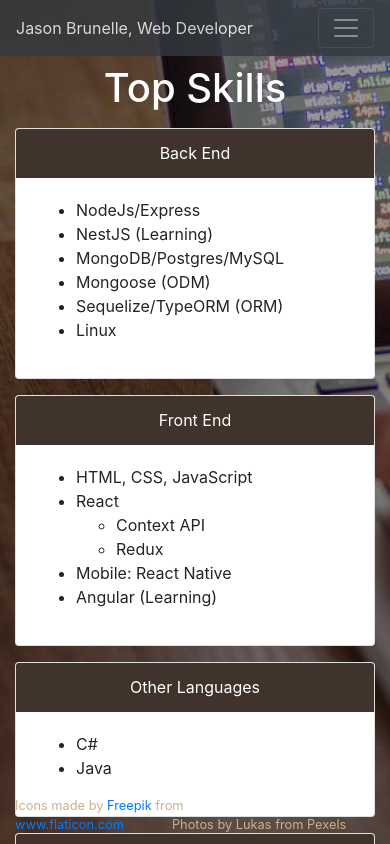
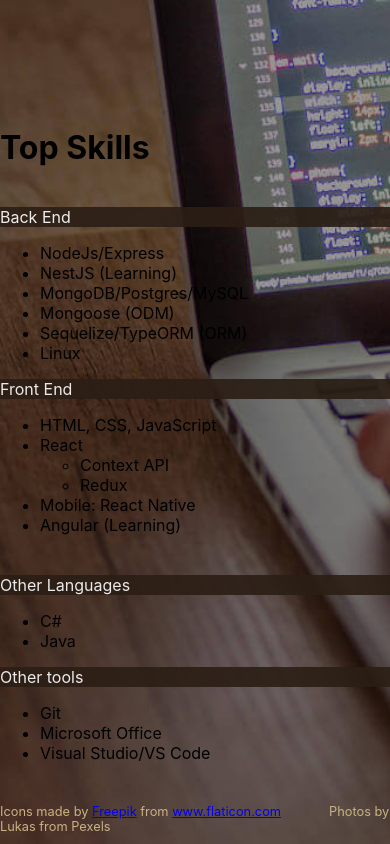
Before and after one commit to jasonmb626/jasonbrunelle.com, a React (Create React App) app: page / in a window 390 px wide. Built offline with nearby package versions, Linux system fonts and the light colour scheme; the HTML template or start-up script is replaced by a standard one.

Commit message:
DON'T use. Replace div w/ semantic elements. Rip out bootstrap.

```diff
--- a/public/index.html
+++ b/public/index.html
@@ -3,12 +3,6 @@
   <head>
     <meta charset="utf-8" />
     <script src="https://kit.fontawesome.com/98464d6cc0.js"></script>
-    <link
-      rel="stylesheet"
-      href="https://stackpath.bootstrapcdn.com/bootstrap/4.3.1/css/bootstrap.min.css"
-      integrity="sha384-ggOyR0iXCbMQv3Xipma34MD+dH/1fQ784/j6cY/iJTQUOhcWr7x9JvoRxT2MZw1T"
-      crossorigin="anonymous"
-    />
     <link rel="shortcut icon" href="%PUBLIC_URL%/favicon.ico" />
     <meta name="viewport" content="width=device-width, initial-scale=1" />
     <meta name="theme-color" content="#000000" />
@@ -45,20 +39,5 @@
       To begin the development, run `npm start` or `yarn start`.
       To create a production bundle, use `npm run build` or `yarn build`.
     -->
-    <script
-      src="https://code.jquery.com/jquery-3.3.1.slim.min.js"
-      integrity="sha384-q8i/X+965DzO0rT7abK41JStQIAqVgRVzpbzo5smXKp4YfRvH+8abtTE1Pi6jizo"
-      crossorigin="anonymous"
-    ></script>
-    <script
-      src="https://cdnjs.cloudflare.com/ajax/libs/popper.js/1.14.7/umd/popper.min.js"
-      integrity="sha384-UO2eT0CpHqdSJQ6hJty5KVphtPhzWj9WO1clHTMGa3JDZwrnQq4sF86dIHNDz0W1"
-      crossorigin="anonymous"
-    ></script>
-    <script
-      src="https://stackpath.bootstrapcdn.com/bootstrap/4.3.1/js/bootstrap.min.js"
-      integrity="sha384-JjSmVgyd0p3pXB1rRibZUAYoIIy6OrQ6VrjIEaFf/nJGzIxFDsf4x0xIM+B07jRM"
-      crossorigin="anonymous"
-    ></script>
   </body>
 </html>
--- a/src/App.css
+++ b/src/App.css
@@ -45,6 +45,7 @@ html {
 
 .navbar {
   opacity: 0.8;
+
 }
 
 .fixed-top-bottom {
@@ -110,6 +111,10 @@ body {
   margin-right: 0;
 }
 
+.col-12 {
+  margin: 40px 0;
+}
+
 @media (min-width: 500px) {
   .show-md {
     display: block;
@@ -139,7 +144,7 @@ body {
 
 @media screen and (max-width: 767px) {
   .header-row {
-    height: 7.5rem;
+    padding: 80px 0 0;
   }
   .content-row {
     height: auto;
--- a/src/Components/About.js
+++ b/src/Components/About.js
@@ -2,7 +2,7 @@ import React from 'react';
 
 const About = () => {
   return (
-    <div className='bg-image about-image'>
+    <main className='bg-image about-image'>
       <div className='container'>
         <div className='jumbotron mx-auto'>
           <h1 className='display-4'>About Me</h1>
@@ -25,7 +25,7 @@ const About = () => {
           </p>
         </div>
       </div>
-    </div>
+    </main>
   );
 };
 
--- a/src/Components/Footer.js
+++ b/src/Components/Footer.js
@@ -3,10 +3,10 @@ import React from 'react';
 
 const Footer = () => {
     return (
-        <div className='container-fluid fixed-top-bottom'>
+        <footer className='container-fluid fixed-top-bottom'>
             <span className="icon-credit">Icons made by <a href="https://www.flaticon.com/authors/freepik" title="Freepik">Freepik</a> from <a href="https://www.flaticon.com/" title="Flaticon">www.flaticon.com</a></span>
             <span>Photos by Lukas from Pexels</span>
-        </div>
+        </footer>
     )
 }
 
--- a/src/Components/Landing.js
+++ b/src/Components/Landing.js
@@ -2,19 +2,19 @@ import React from 'react';
 
 const Landing = () => {
   return (
-    <div className='bg-image landing-image'>
-      <div className='container-fluid full-width h-100'>
-        <div className='row header-row'>
-          <div className='col-12 col-md-8 col-lg-6 mt-auto text-center text-white'>
+    <main class="bg-image landing-image">
+      <div class="container-fluid full-width h-100">
+        <div class="row header-row">
+          <div class="col-12 col-md-8 col-lg-6 mt-auto text-center text-white">
             <h1>Top Skills</h1>
           </div>
         </div>
-        <div className='row content-row mb-auto'>
-          <div className='col-12 col-md-4 col-lg-3'>
-            <div className='card-column'>
-              <div className='card text-center'>
-                <div className='card-header'>Back End</div>
-                <div className='card-body text-left'>
+        <div class="row content-row mb-auto">
+          <div class="col-12 col-md-4 col-lg-3">
+            <div class="card-column">
+              <article class="card text-center">
+                <div class="card-header">Back End</div>
+                <div class="card-body text-left">
                   <ul>
                     <li>NodeJs/Express</li>
                     <li>NestJS (Learning)</li>
@@ -24,14 +24,13 @@ const Landing = () => {
                     <li>Linux</li>
                   </ul>
                 </div>
-              </div>
-              <div className='card text-center mt-3'>
-                <div className='card-header'>Front End</div>
-                <div className='card-body text-left'>
+              </article>
+              <article class="card text-center mt-3">
+                <div class="card-header">Front End</div>
+                <div class="card-body text-left">
                   <ul>
                     <li>HTML, CSS, JavaScript</li>
-                    <li>
-                      React
+                    <li>React
                       <ul>
                         <li>Context API</li>
                         <li>Redux</li>
@@ -41,35 +40,35 @@ const Landing = () => {
                     <li>Angular (Learning)</li>
                   </ul>
                 </div>
-              </div>
+              </article>
             </div>
           </div>
-          <div className='col-12 col-md-4 col-lg-3'>
-            <div className='card-column'>
-              <div className='card text-center mt-3 mt-md-0'>
-                <div className='card-header'>Other Languages</div>
-                <div className='card-body text-left'>
+          <div class="col-12 col-md-4 col-lg-3">
+            <div class="card-column">
+              <article class="card text-center mt-3 mt-md-0">
+                <div class="card-header">Other Languages</div>
+                <div class="card-body text-left">
                   <ul>
                     <li>C#</li>
                     <li>Java</li>
                   </ul>
                 </div>
-              </div>
-              <div className='card text-center mt-3'>
-                <div className='card-header'>Other tools</div>
-                <div className='card-body text-left'>
+              </article>
+              <article class="card text-center mt-3">
+                <div class="card-header">Other tools</div>
+                <div class="card-body text-left">
                   <ul>
                     <li>Git</li>
                     <li>Microsoft&nbsp;Office</li>
                     <li>Visual Studio/VS Code</li>
                   </ul>
                 </div>
-              </div>
+              </article>
             </div>
           </div>
         </div>
       </div>
-    </div>
+    </main>
   );
 };
 
--- a/src/Components/Navbar.js
+++ b/src/Components/Navbar.js
@@ -4,11 +4,10 @@ import resume from '../resources/Jason Brunelle Resume.docx';
 
 const Navbar = () => {
   return (
-    <div className='navbar navbar-expand-md navbar-dark bg-dark fixed-top'>
+    <nav className='navbar'>
       <div className='container-fluid'>
         <div className='navbar-brand mr-auto'>
-          Jason Brunelle, <div className='d-none d-lg-inline'>Full Stack </div>
-          Web Developer
+          Jason Brunelle, Web Developer
         </div>
         <button
           className='navbar-toggler'
@@ -77,7 +76,7 @@ const Navbar = () => {
           </ul>
         </div>
       </div>
-    </div>
+    </nav>
   );
 };
 
--- a/src/Components/Portfolio.js
+++ b/src/Components/Portfolio.js
@@ -2,17 +2,11 @@ import React from 'react';
 
 const Portfolio = () => {
   return (
-    <div className="bg-image portfolio-image">
+    <main className="bg-image portfolio-image">
       <div className="container-fluid full-width h-100">
         <div className="jumbotron">
-          <h3>Welcome to my portfolio!</h3>{' '}
-          <h6 className="mt-3">
-            This portfolio is JavaScript-heavy. I also have experience with C#
-            and Java (I practice HackerRank challenges in these languages) as
-            well as C and C++ in school. My full projects tend towards
-            JavaScript at this time. These projects do reinvent the wheel a bit,
-            but have been a great chance to learn new skills.
-          </h6>
+          <h1>Welcome to my portfolio!</h1>{' '}
+          <p>I'm showcasing different parts of the tech stack from front to back end. I've recently focused on JavaScript, specifically React apps as a way to learn more front end skills. I also have worked in C# and Java including HackerRank challenges in both languages. In school I studied C and C++, but I also have experience with databases and SQL.</p>
         </div>
         <div className="jumbotron">
           <h3>Texas House Witness</h3>{' '}
@@ -209,7 +203,7 @@ const Portfolio = () => {
           &nbsp;to see for yourself and get more information.
         </div>
       </div>
-    </div>
+    </main>
   );
 };
 
```
